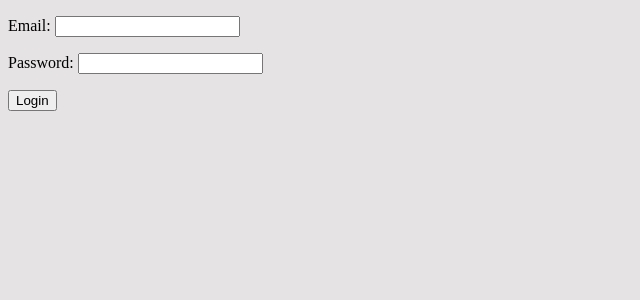
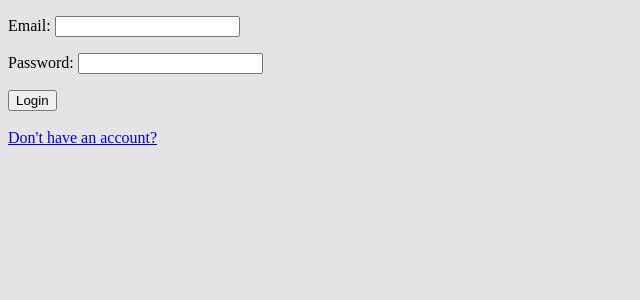
Before and after one commit to AntiMmD/DeepTalk, a Django app: page /login in a window 1280 px wide. Shown: the part 49-349 px from the top of the page, without its empty margins (0-640 px from the left). Run offline with Django 5.2, Linux system fonts and the light colour scheme.

Commit message:
Add signup link on login page, and login link on signup page.

```diff
--- a/src/posts/templates/posts/login.html
+++ b/src/posts/templates/posts/login.html
@@ -5,5 +5,6 @@
             {{ form.as_p }}
             <button type="submit" id="submit">Login</button>
         </form>
-
+        <br>
+        <a id="signUp_navigation" href="{% url 'sign_up' %}">Don't have an account?</a>
     {% endblock %}
--- a/src/posts/templates/posts/signUp.html
+++ b/src/posts/templates/posts/signUp.html
@@ -11,5 +11,7 @@
 
         <button type="submit" id="submit_button">submit</button>
     </form>
+    <br>
+    <a id="login_navigation" href="{% url 'login' %}">already have an account?</a>
 </body>
 </html>
```
